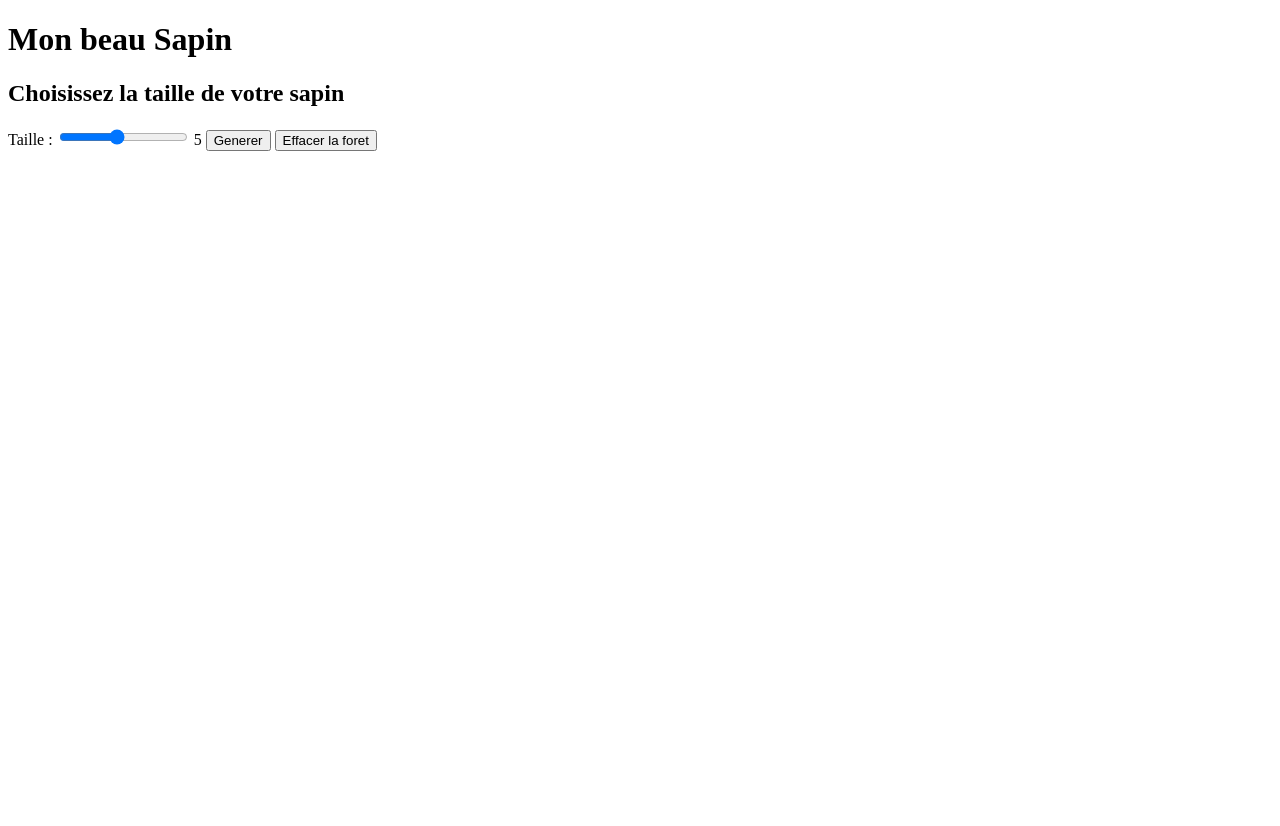
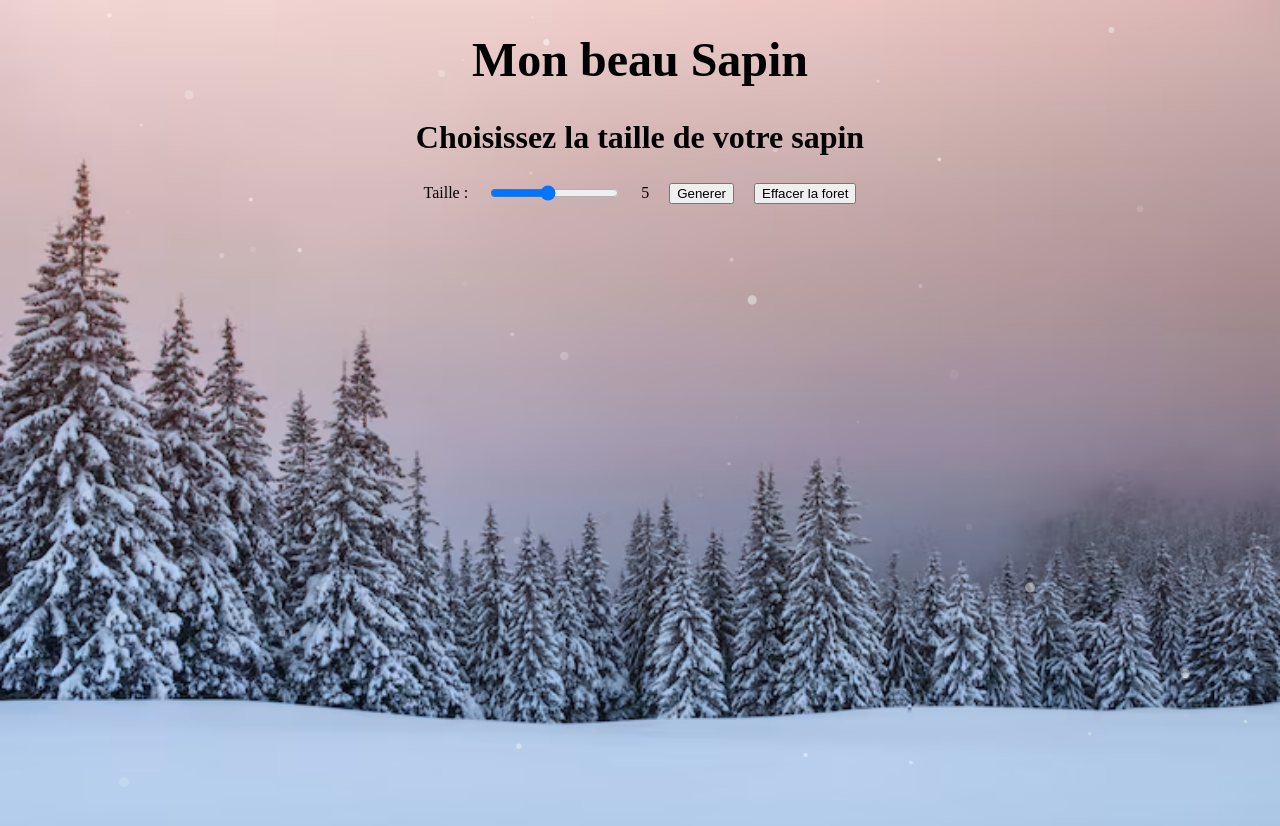
Before and after one commit to Nelson-Tsa/SapinDeNoel, a plain HTML site: page index.html in a window 1280 px wide. Before the commit the page ends 800 px from the top, so only its background shows below. Drawn offline with nearby package versions, Linux system fonts and the light colour scheme.

Commit message:
Ajout de fond d'ecran + chute de neige

```diff
--- /dev/null
+++ b/Particles.js
@@ -0,0 +1,92 @@
+// Attendons que votre site web soit prêt
+document.addEventListener("DOMContentLoaded", function() {
+    // Création du containeur de script qui ajouter Particles.JS à votre site
+    let partJS=document.createElement('script');
+    partJS.setAttribute('src', 'https://cdn.jsdelivr.net/particles.js/2.0.0/particles.min.js');
+    partJS.addEventListener('load', launchParticules);
+    document.body.appendChild(partJS);
+    // Création du conteneur qui recevera les flocons de neige
+    let snowJS=document.createElement('div');
+    snowJS.setAttribute('id', 'snow-js');
+    snowJS.setAttribute('style', 'position: absolute;width: 100%;height: 100%;z-index: -1;top:0px;');
+    document.body.appendChild(snowJS);
+    // Lancement des particules, avec Particles.JS
+    function launchParticules()
+    {
+          particlesJS("snow-js", {
+      particles: {
+        number: {
+          value: 52, // Réglez ici la quantité de flocons qui tombera
+          density: {
+            enable: true
+          }
+        },
+        color: {
+          value: "#fff" // Réglez ici la couleur
+        },
+        shape: {
+          type: "circle",
+          stroke: {
+            width: 0,
+            color: "#000000"
+          },
+          polygon: {
+            nb_sides: 5
+          }
+        },
+        opacity: {
+          value: 0.5,
+          random: true,
+          anim: {
+            enable: false,
+            speed: 1, // Réglez ici la vitesse des flocons
+            opacity_min: 0.1,
+            sync: false
+          }
+        },
+        size: {
+          value: 5,
+          random: true,
+          anim: {
+            enable: false,
+            speed: 40,
+            size_min: 0.1,
+            sync: false
+          }
+        },
+        line_linked: {
+          enable: false,
+          distance: 500,
+          color: "#ffffff",
+          opacity: 0.4,
+          width: 2
+        },
+        move: {
+          enable: true,
+          speed: 1.5,
+          direction: "bottom",
+          random: false,
+          straight: false,
+          out_mode: "out",
+          bounce: false,
+          attract: {
+            enable: false,
+            rotateX: 600,
+            rotateY: 1200
+          }
+        }
+      },
+      interactivity: {
+        detect_on: "canvas",
+        events: {
+          onhover: {
+            enable: false,
+            mode: "bubble"
+          },
+          resize: true
+        }
+      },
+      retina_detect: true
+    });
+    }
+  });
--- a/index.html
+++ b/index.html
@@ -11,14 +11,20 @@
     <header><h1>Mon beau Sapin</h1></header>
         <main>
 <h2>Choisissez la taille de votre sapin</h2>
+<div id="sapinContainer">
 <label for="taille">Taille :</label>
 <input type="range" id="taille" name="taille" min="1" max="10" value="5" step="1">
 <span id="tailleValue">5</span>
 <button id="generer">Generer</button>
 <button id="supprimerForet">Effacer la foret</button>
+</div>
 <div id="sapinDiv"></div>
-
+<div class="illustration">
+    <div class="i-large"></div>
+    <div class="i-medium"></div>
+    <div class="i-small"></div>
+</div>
         </main>
-
+        <script src="Particles.js"></script>
 </body>
 </html>
--- a/script.js
+++ b/script.js
@@ -71,6 +71,7 @@ tailleValue.innerHTML = tailleChoisie;
 
  }
 
+ const couleur = ["#00f", "#f00", "#0f0", "#ff0"]
 
   function afficherEtage(hauteur, pointe_offset, espacement) {
     // const nouveauSapin = document.createElement("p")
@@ -88,6 +89,7 @@ tailleValue.innerHTML = tailleChoisie;
               let choix;
               if (j > 0 && (result[j - 1] === 'O' || result[j - 1] === '+' || result[j - 1] === '~')) {
                   choix = '*';
+
               } else {
                   choix = decoration[Math.floor(Math.random() * decoration.length)];
               }
@@ -104,6 +106,7 @@ tailleValue.innerHTML = tailleChoisie;
                 let choix;
                 if (j > 0 && (result[j - 1] === 'O' || result[j - 1] === '+' || result[j - 1] === '~' )) {
                     choix = '*';
+
                 } else {
                     choix = decoration[Math.floor(Math.random() * decoration.length)];
                 }
--- a/style.css
+++ b/style.css
@@ -1,7 +1,49 @@
+
+
+
+
+body{
+    margin: 0;
+    padding: 0;
+    height: 100vh;
+    width: 100%; /* Assure que le body prend toute la hauteur */
+    background-image: url('/img/foret-neige.avif');
+    background-size: cover;
+    background-repeat: no-repeat;
+    background-attachment: fixed;
+    background-position: center;
+    overflow-x: hidden;
+
+}
+
+html {
+    margin: 0;
+    padding: 0;
+    height: 100%; /* Assure que html prend toute la hauteur */
+}
+h1{
+    text-align: center;
+    font-size: 3rem;
+    font-family: 'Times New Roman', Times, serif;
+}
+h2{
+    text-align: center;
+    font-size: 2rem;
+    font-family: 'Times New Roman', Times, serif;
+}
+
+#sapinContainer{
+    display: flex;
+    justify-content: center;
+    align-items: center;
+    gap: 20px;
+    margin-top: 20px;
+}
+
 p{
     align-items: center;
     text-align: center;
-    font-size: 20px;
+    font-size: 1.6rem;
     font-family: 'Times New Roman', Times, serif;
 }
 
@@ -11,4 +53,20 @@ p{
     text-align: center;
     /* width: 400px; */
     height: auto;
+    max-width: 100%; /* Limite la largeur au conteneur parent */
+    overflow: hidden;
 }
+
+
+.bleu{
+    color: #00f;
+}
+.vert{
+    color: #0f0;
+}
+.rouge{
+    color: #f00;
+}
+.jaune{
+    color: #ff0;
+}
```
Also changed, not shown: img/foret-neige.avif (added).
